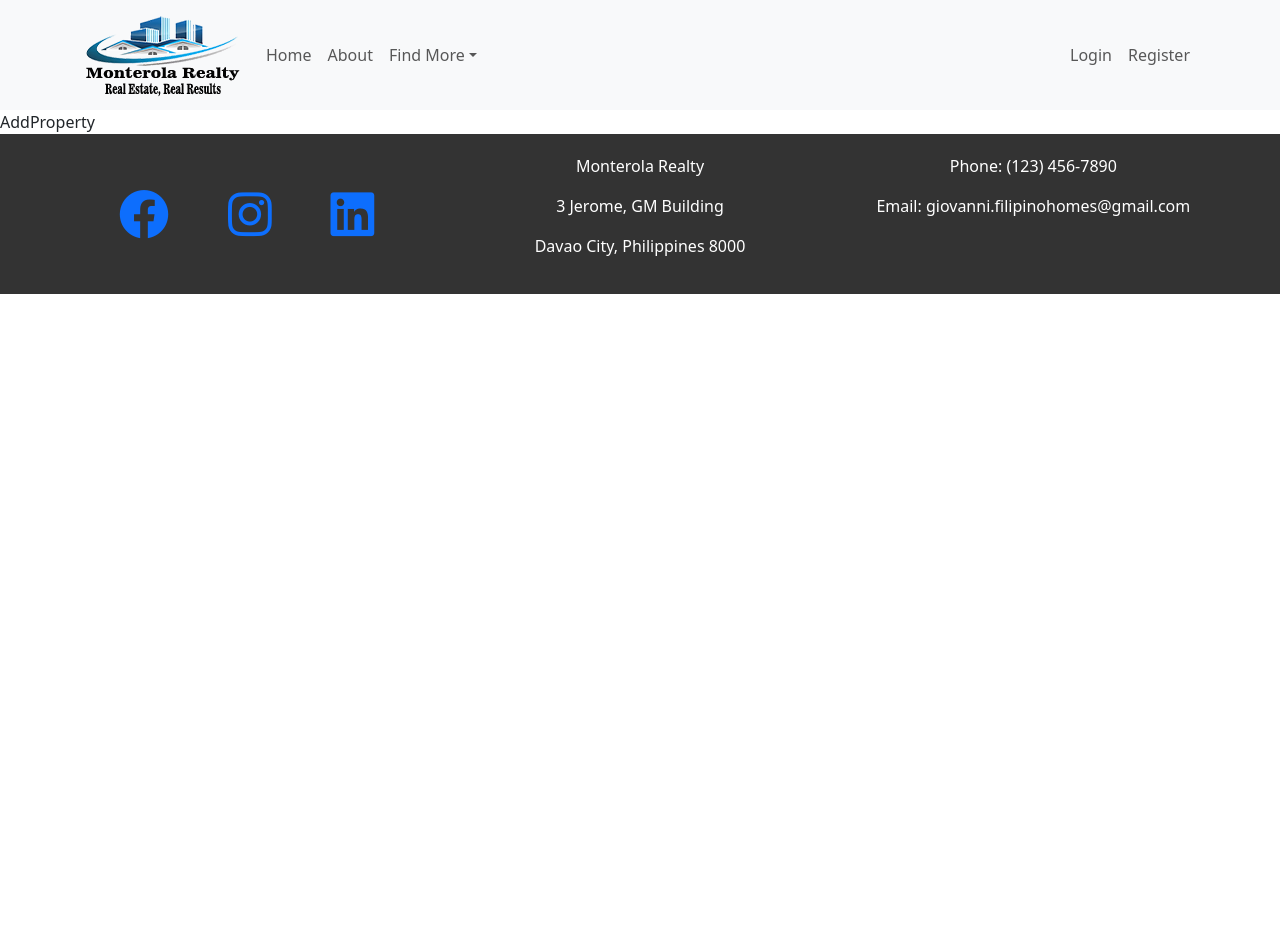
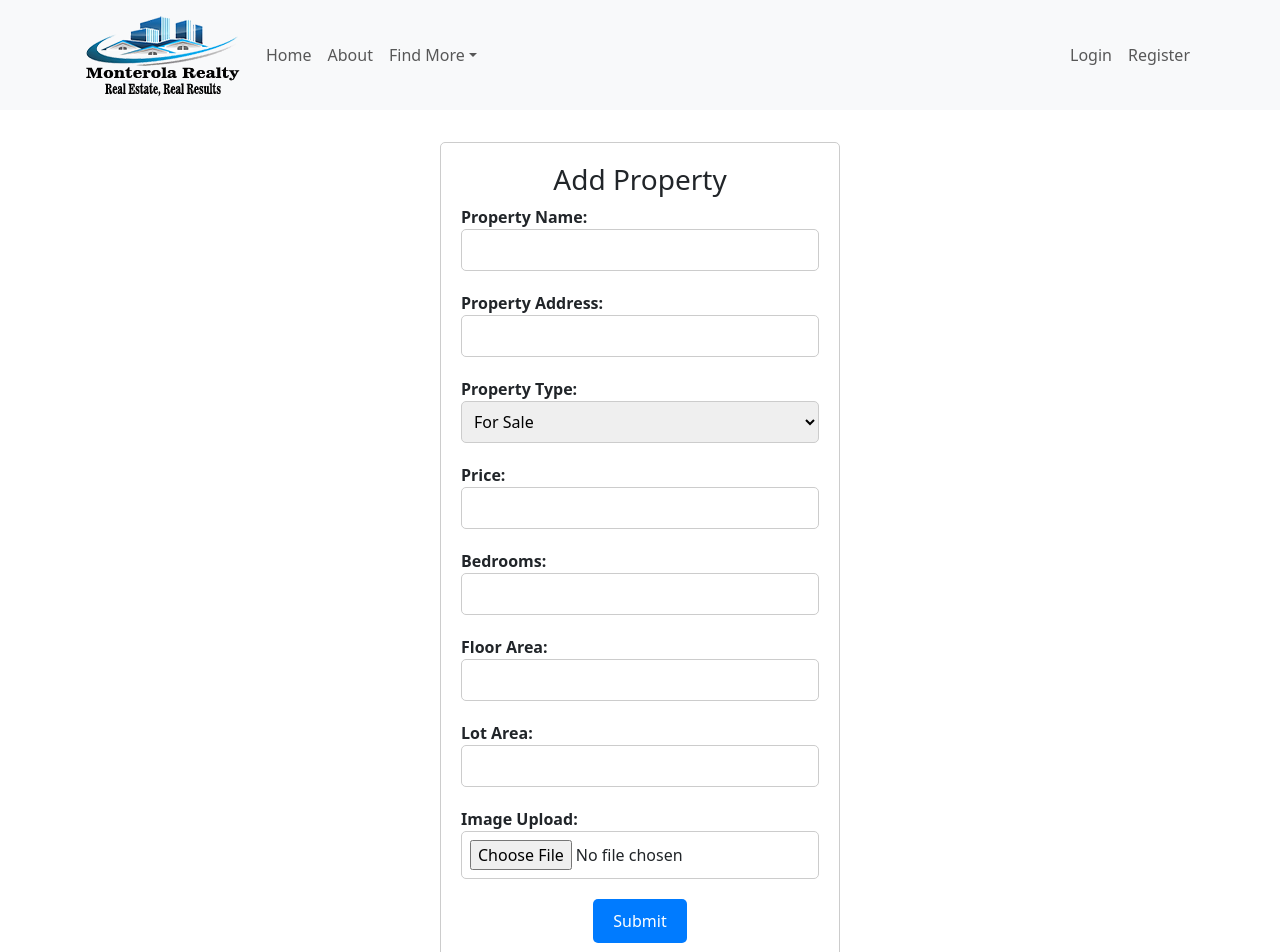
Before and after one commit to kodego-gio/monterolarealty, a React (Create React App) app: page /addproperty in a window 1280 px wide. Shown: the top 952 px of the page. Before the commit the page ends 800 px from the top, so only its background shows below. Built offline with nearby package versions, Linux system fonts and the light colour scheme.

Commit message:
update Add Property Form

```diff
--- a/package.json
+++ b/package.json
@@ -9,11 +9,12 @@
     "@testing-library/jest-dom": "^5.17.0",
     "@testing-library/react": "^13.4.0",
     "@testing-library/user-event": "^13.5.0",
-    "axios": "^1.6.1",
+    "axios": "^1.6.2",
     "bootstrap": "^5.3.2",
     "react": "^18.2.0",
     "react-bootstrap": "^2.9.1",
     "react-dom": "^18.2.0",
+    "react-hook-form": "^7.48.2",
     "react-router-dom": "^6.17.0",
     "react-scripts": "5.0.1",
     "web-vitals": "^2.1.4"
--- a/src/App.css
+++ b/src/App.css
@@ -58,6 +58,7 @@ nav {
 
 .MuiButtonBase-root.btn-register {
   margin-top: 2rem;
+  text-align: center;
 }
 
 /*---------------------Homepage Card CSS----------------------------*/
@@ -207,7 +208,7 @@ button:hover {
   margin-bottom: 20px;
 }
 
-.registration-form h1 {
+.h2-registrationForm-header {
   text-align: center;
 }
 
@@ -307,4 +308,33 @@ button:hover {
 
 }
 
-/* Style social media icons, company details, and contact numbers individually */
+/* Add Property Form */
+.div-addProperty-form {
+  max-width: 400px;
+  margin: 0 auto;
+  margin-top: 2rem;
+  padding: 20px;
+  border: 1px solid #ccc;
+  border-radius: 5px;
+  background-color: #fff;
+  margin-bottom: 20px;
+}
+
+label {
+  display: block;
+  margin-bottom: 10px;
+}
+
+input,
+select {
+  width: 100%;
+  padding: 8px;
+  margin-bottom: 10px;
+}
+
+.addProperty-header-text {
+  text-align: center;
+}
+.div-btn-register {
+  text-align: center;
+}
--- a/src/Components/AddProperty.js
+++ b/src/Components/AddProperty.js
@@ -1,9 +1,76 @@
-import React from 'react'
+import React from 'react';
+import { useForm } from 'react-hook-form';
+import axios from 'axios';
 
-function AddProperty() {
+const AddProperty = () => {
+  const { register, handleSubmit, setValue } = useForm();
+
+  const onSubmit = async (data) => {
+    try {
+      const response = await axios.post('YOUR_LARAVEL_API_ENDPOINT', data);
+      console.log(response.data);
+    } catch (error) {
+      console.error('Error submitting form:', error);
+    }
+  };
+
   return (
-    <div>AddProperty</div>
-  )
-}
+    <div className='div-addProperty-form'>
+    <form onSubmit={handleSubmit(onSubmit)} className="add-property-form">
+      <h3 className='addProperty-header-text'>Add Property</h3>
+      <label>
+        Property Name:
+        <input {...register('propertyName')} />
+      </label>
+      <label>
+        Property Address:
+        <input {...register('propertyAddress')} />
+      </label>
 
-export default AddProperty
+      <label>
+        Property Type:
+        <select {...register('propertyType')}>
+          <option value="For Sale">For Sale</option>
+          <option value="For Rent">For Rent</option>
+          <option value="Project Selling">Project Selling</option>
+        </select>
+      </label>
+
+      <label>
+        Price:
+        <input {...register('price')} />
+      </label>
+      <label>
+        Bedrooms:
+        <input {...register('bedrooms')} />
+      </label>
+      <label>
+        Floor Area:
+        <input {...register('floorArea')} />
+      </label>
+      <label>
+        Lot Area:
+        <input {...register('lotArea')} />
+      </label>
+
+      {/* Add other fields such as Price, Bedrooms, Bathrooms, Floor Area, Lot Area, etc. */}
+
+      <label>
+        Image Upload:
+        <input
+          type="file"
+          accept="image/*"
+          onChange={(e) => {
+            setValue('image', e.target.files[0]);
+          }}
+        />
+      </label>
+       <div className='div-btn-register'>
+        <button className='btn-register' type="submit">Submit</button>
+      </div>
+      </form>
+      </div>
+  );
+};
+
+export default AddProperty;
--- a/src/Components/Login.js
+++ b/src/Components/Login.js
@@ -41,18 +41,24 @@ const LoginForm = () => {
         //call apiBackend
         //http://127.0.0.1:8000/api/login
         console.log("checking...try...");
-        const response = await axios.post('http://localhost:8000/api/login', formData, {
-          headers: {
-            'Accept': 'application/json'
-          }
-        });
+        const response = await axios.post('http://localhost:8000/api/login', formData,);
 
         console.log("respo",response);
         const token = response.data.token;
         setsubmitLoading(false);
         localStorage.setItem('login_token', token);
-        console.log(response);
-        navigate('/addproperty');
+        const role = response.data.user.usertype;
+        console.log(response.data);
+        console.log("get role!", role);
+        if (role === 'buyer') {
+          navigate('/');
+        }
+        else
+        {
+          navigate('/addproperty');
+        }
+
+
 
       } catch (error) {
         console.log("checking...catch");
@@ -106,7 +112,9 @@ const LoginForm = () => {
             required
           />
         </div>
-        <button type="submit">Login</button>
+        <div className='div-btn-register'>
+          <button type="submit">Login</button>
+        </div>
       </form>
     </div>
   );
--- a/src/Components/Register.js
+++ b/src/Components/Register.js
@@ -50,8 +50,9 @@ const Register = () => {
   };
 
   return (
+
     <div className="registration-form">
-      <h1>Registration Form</h1>
+      <h2 className='h2-registrationForm-header'>Registration Form</h2>
       <form onSubmit={handleSubmit}>
         {error && <div style={{ color: 'red' }}>{error}</div>}
         <div className="form-group">
@@ -132,8 +133,9 @@ const Register = () => {
             onChange={handleChange}
           />
         </div>
-
-        <button className='btn-register' type="submit">Register</button>
+        <div className='div-btn-register'>
+          <button className='btn-register' type="submit">Register</button>
+        </div>
       </form>
     </div>
   );
```
Also changed, not shown: 1 other file (tests, documents, lock files or other folders).
